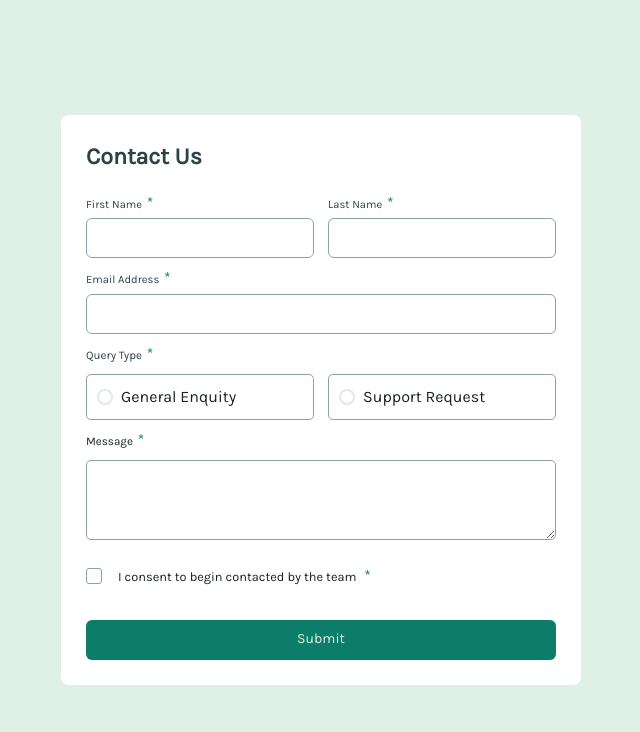
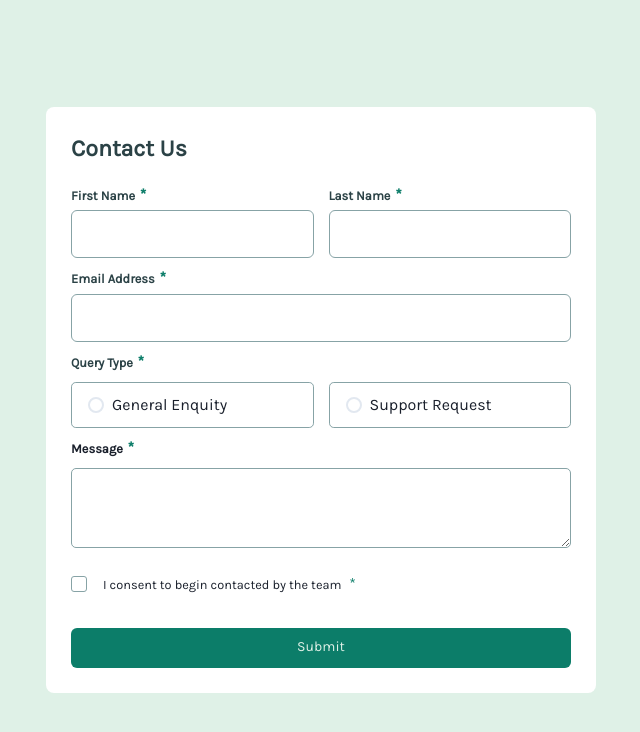
Before and after one commit to jarher/contactFormReact, a React (Vite) app in the folder my-react-app/: page / in a window 1280 px wide. Shown: the top 732 px of the page, without its empty margins (319-959 px from the left). Built offline with nearby package versions, Linux system fonts and the light colour scheme.

Commit message:
refactoring code, finished

```diff
--- a/my-react-app/src/App.jsx
+++ b/my-react-app/src/App.jsx
@@ -42,7 +42,7 @@ const theme = extendTheme({
         mx: ["1rem", "0"],
         my: ["2rem", "0"],
         borderRadius: "0.5rem",
-        maxWidth: ["auto", "auto", "520px"],
+        maxWidth: ["auto", "auto", "550px"],
       },
       label: {
         fontSize: ["auto", "0.825rem"],
--- a/my-react-app/src/components/AlertComponent.jsx
+++ b/my-react-app/src/components/AlertComponent.jsx
@@ -6,7 +6,6 @@ export const AlertComponent = () => {
   return (
     <Alert
       status="success"
-      width={["70%", "100%"]}
       flexFlow="row wrap"
       alignItems="center"
       bg="brand.greyDark"
--- a/my-react-app/src/components/Form.jsx
+++ b/my-react-app/src/components/Form.jsx
@@ -65,6 +65,36 @@ export const Form = () => {
     supportRequest: false,
   });
 
+  const inputStyles = {
+    borderColor: "brand.greyMedium",
+    _hover: { borderColor: "brand.greenMedium", borderWidth: "2px" },
+    focusBorderColor: "brand.greenMedium",
+    cursor: "pointer",
+  };
+
+  const toastProps = {
+    position: "top-center",
+    autoClose: 5000,
+    hideProgressBar: true,
+    closeOnClick: true,
+    pauseOnHover: true,
+    draggable: false,
+    progress: undefined,
+    theme: "colored",
+  };
+
+  const buttonProps = {
+    mt: "1.175rem",
+    type: "submit",
+    variant: "solid",
+    width: "100%",
+    bg: "brand.greenMedium",
+    _hover: { bg: "brand.greyDark" },
+    color: "brand.greenLighter",
+    fontSize: "0.875rem",
+    fontWeight: "400",
+  };
+
   const formik = useFormik({
     initialValues: {
       firstName: "",
@@ -79,16 +109,7 @@ export const Form = () => {
       setLoadingState(true);
       setTimeout(() => {
         setLoadingState(false);
-        toast(<AlertComponent />, {
-          position: "top-center",
-          autoClose: false,
-          hideProgressBar: true,
-          closeOnClick: true,
-          pauseOnHover: true,
-          draggable: false,
-          progress: undefined,
-          theme: "colored",
-        });
+        toast(<AlertComponent />, toastProps);
         dispatch({ type: null });
         [radioGeneralEnquityRef, radioSupportRequestRef].forEach((element) =>
           element.current
@@ -97,32 +118,14 @@ export const Form = () => {
         );
         consentCheckboxRef.current.checked = false;
         formik.resetForm();
+        window.scroll(0, 0);
       }, 2000);
     },
   });
 
-  const inputStyles = {
-    borderColor: "brand.greyMedium",
-    _hover: { borderColor: "brand.greenMedium", borderWidth: "2px" },
-    focusBorderColor: "brand.greenMedium",
-    cursor: "pointer",
-  };
-
-  const buttonProps = {
-    mt: "1.175rem",
-    type: "submit",
-    variant: "solid",
-    width: "100%",
-    bg: "brand.greenMedium",
-    _hover: { bg: "brand.greyDark" },
-    color: "brand.greenLighter",
-    fontSize: "0.875rem",
-    fontWeight: "400",
-  };
-
   return (
     <>
-      <ToastContainer />
+      <ToastContainer className="notification" />
       <FormContext.Provider
         value={{
           radioValue: (value) => dispatch(value),
@@ -136,7 +139,11 @@ export const Form = () => {
       >
         <form onSubmit={formik.handleSubmit} noValidate>
           <h1>Contact Us</h1>
-          <HStack mt={["1.5rem", "auto", "1rem"]} flexFlow="row wrap">
+          <HStack
+            mt={["1.5rem", "auto", "1rem"]}
+            flexFlow="row wrap"
+            min-height="75vh"
+          >
             <FormInputTextComponent />
             <FormEmailComponent />
             <FormRadioComponent />
--- a/my-react-app/src/components/FormEmailComponent.jsx
+++ b/my-react-app/src/components/FormEmailComponent.jsx
@@ -13,8 +13,6 @@ export const FormEmailComponent = () => {
     formLabelProps: {
       htmlFor: "email",
       color: "brand.greyDark",
-      fontSize: ["auto", "0.7rem"],
-      fontWeight: "400",
       mb: "0.2rem",
       formLabelText: "Email Address",
     },
--- a/my-react-app/src/components/FormInputTextComponent.jsx
+++ b/my-react-app/src/components/FormInputTextComponent.jsx
@@ -17,8 +17,6 @@ export const FormInputTextComponent = () => {
       formLabelProps: {
         htmlFor: "firstName",
         color: "brand.greyDark",
-        fontSize: ["auto", "0.7rem"],
-        fontWeight: "400",
         mb: "0.2rem",
         formLabelText: "First Name",
       },
@@ -42,8 +40,6 @@ export const FormInputTextComponent = () => {
       formLabelProps: {
         htmlFor: "lastName",
         color: "brand.greyDark",
-        fontSize: ["auto", "0.7rem"],
-        fontWeight: "400",
         mb: "0.2rem",
         formLabelText: "Last Name",
       },
--- a/my-react-app/src/components/FormRadioComponent.jsx
+++ b/my-react-app/src/components/FormRadioComponent.jsx
@@ -24,8 +24,8 @@ export const FormRadioComponent = () => {
       <FormLabel
         as="legend"
         color="brand.greyDark"
-        fontSize={["auto", "0.725rem"]}
-        fontWeight="400"
+        fontSize={["auto", "0.8rem"]}
+        fontWeight="700"
       >
         Query Type
         <AsteriskComponent />
@@ -61,6 +61,7 @@ const RadioGroupWrapper = ({ formik }) => {
       newStyles: changeStyles(state.generalEnquityState),
       state: state.generalEnquityState,
       elementRef: radioGeneralEnquityRef,
+      mt: 0,
     },
     {
       value: "supportRequest",
@@ -71,12 +72,13 @@ const RadioGroupWrapper = ({ formik }) => {
       newStyles: changeStyles(state.supportRequest),
       state: state.supportRequest,
       elementRef: radioSupportRequestRef,
+      mt: ["0.5rem", "0"],
     },
   ];
 
   return (
     <RadioGroup name="queryType">
-      <Stack direction="row" justifyContent="space-between" flex-wrap="wrap">
+      <Stack direction="row" justifyContent="space-between" flexWrap="wrap">
         {radioOptions.map((element) => {
           const props = {
             ...element,
@@ -97,6 +99,7 @@ const RadioBox = ({
   newStyles,
   state,
   elementRef,
+  mt,
 }) => {
   return (
     <>
@@ -105,13 +108,15 @@ const RadioBox = ({
         style={{
           ...newStyles,
           borderStyle: "solid",
-          padding: "0.625rem",
+          padding: "0.625rem 1rem",
           borderRadius: "0.3rem",
         }}
+        marginTop={mt}
         onClick={radioHandler}
         _hover={{
-          borderColor: "brand.greenMedium!important",
-          borderWidth: "2px!important",
+          outlineStyle: "solid",
+          outlineColor: "brand.greenMedium",
+          outlineWidth: "1px",
           cursor: "pointer",
         }}
         ref={elementRef}
--- a/my-react-app/src/components/FormTextAreaComponent.jsx
+++ b/my-react-app/src/components/FormTextAreaComponent.jsx
@@ -17,7 +17,7 @@ export const FormTextAreaComponent = () => {
       isInvalid={formik.errors.message && formik.touched.message}
       mt={["1rem", "1rem", "0"]}
     >
-      <Text mb="8px" fontSize={["auto", "0.725rem"]} fontWeight="400">
+      <Text mb="8px" fontSize={["auto", "0.8rem"]} fontWeight="700">
         Message
         <AsteriskComponent />
       </Text>
--- a/my-react-app/src/components/FormWrapper.jsx
+++ b/my-react-app/src/components/FormWrapper.jsx
@@ -21,12 +21,12 @@ export const FormWrapper = ({
   const { name } = formInputProps;
   return (
     <FormControl {...formControlProps} mt={["1rem", "1rem", "0"]}>
-      <FormLabel {...labelRest}>
+      <FormLabel {...labelRest} fontSize={["auto", "0.8rem"]} fontWeight="700">
         {formLabelText}
         <AsteriskComponent />
       </FormLabel>
       <Input
-        size="md"
+        size="lg"
         {...formInputProps}
         {...formik.getFieldProps({ name })}
         onChange={formik.handleChange}
--- a/my-react-app/src/index.css
+++ b/my-react-app/src/index.css
@@ -1,17 +1,24 @@
 input[type="checkbox"]:checked {
   background: url("./assets/icon-checkbox-check.svg") no-repeat center/cover;
 }
-.Toastify__toast-container {
+.notification {
+  position: relative;
   padding: 0;
-  position: relative;
+  margin: 1rem auto 0 auto;
+  width: 72%;
 }
-.Toastify__toast-body {
+.notification .Toastify__toast,
+.notification .Toastify__toast-body {
   padding: 0;
 }
-.Toastify__toast--default {
-  padding: 0;
-  background: "transparent" !important;
+.notification .Toastify__toast-theme--colored {
+  background: transparent;
 }
 .Toastify__close-button {
   display: none;
 }
+@media screen and (min-width: 1024px) {
+  .notification {
+    margin: 0;
+  }
+}
```
Also changed, not shown: 2 other files (tests, documents, lock files or other folders).
